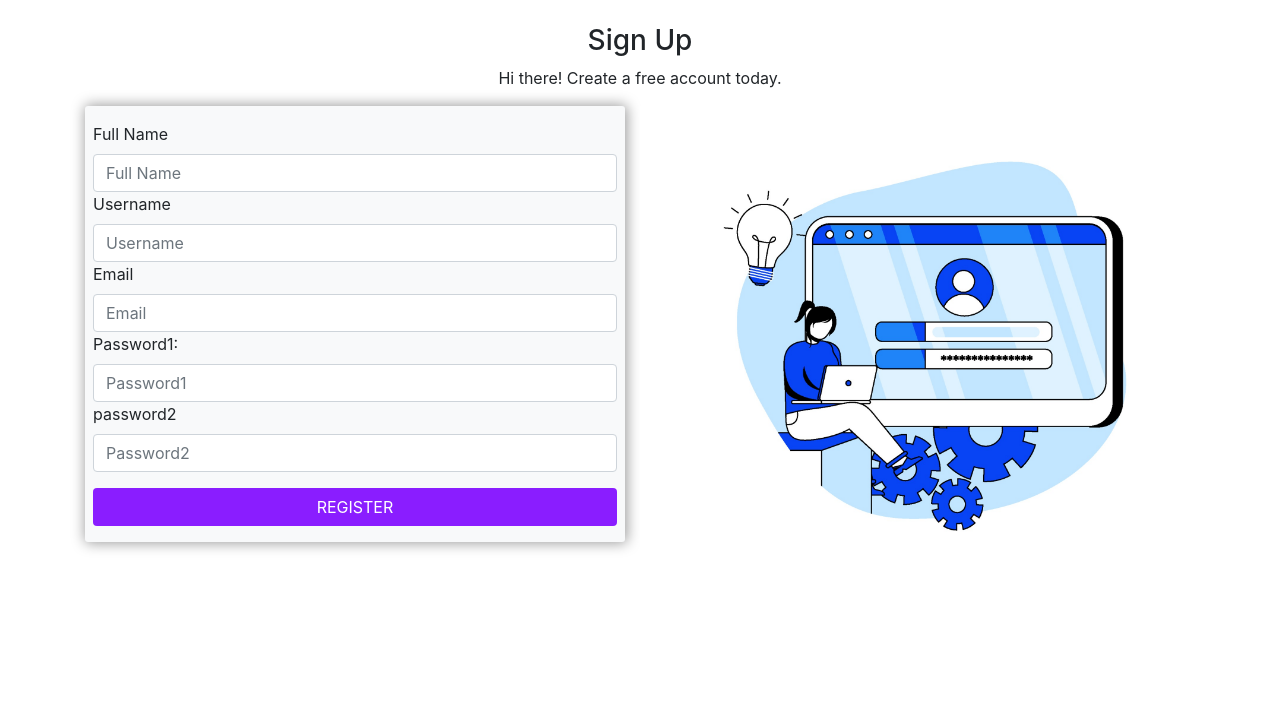
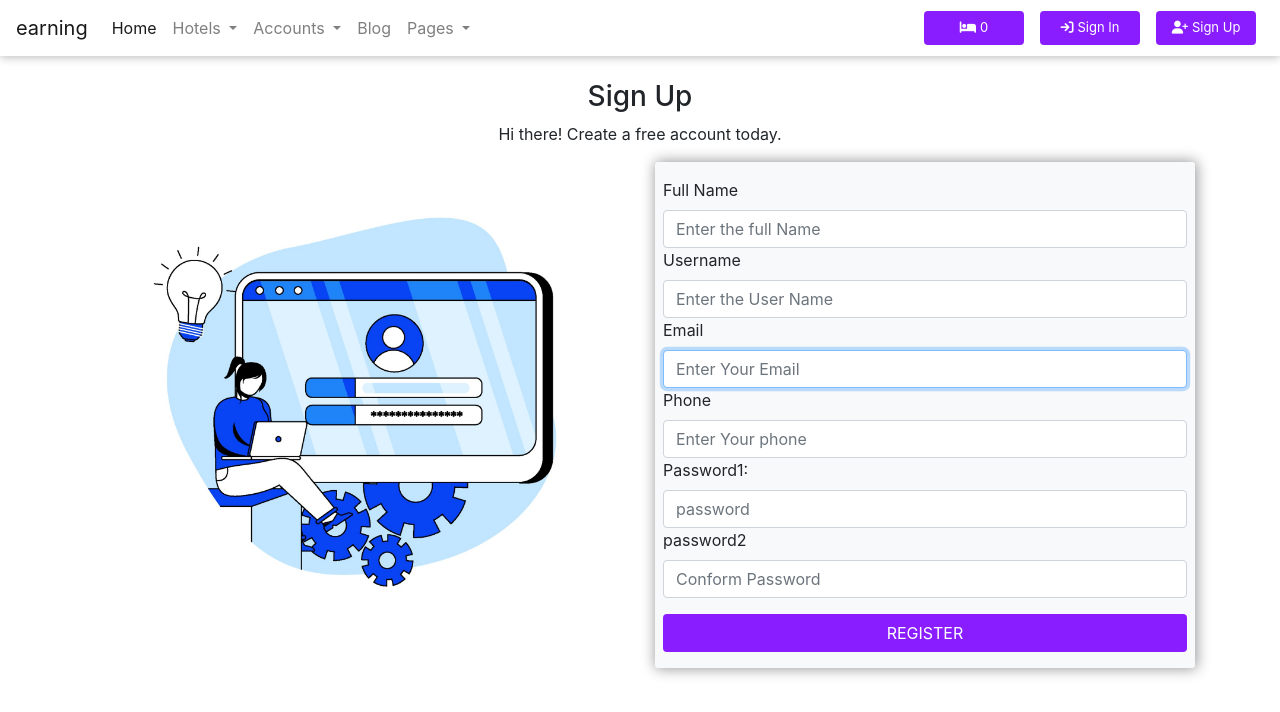
Before and after one commit to Adarsh-oo7/hotel, a Django app: page /user/ in a window 1280 px wide. Shown: the top 712 px of the page. Run offline with Django 5.2, Linux system fonts and the light colour scheme; some libraries are stand-ins or nearby versions.

Commit message:
connection setup in sin up

```diff
--- a/static/css/style.css
+++ b/static/css/style.css
@@ -32,3 +32,27 @@
     background-color: #8A1DFF;
     color: white;
 }
+
+.nav_btn
+{
+background-color: #8A1DFF;
+color: white;
+width: 100px;
+font-size: 13px;
+}
+nav
+{
+    box-shadow: 0px 1px 9px #b7b6b9;
+    border-bottom: 0px solid rgb(161, 158, 158);
+}
+.nav-link
+{
+    color: black;
+}
+.nav-link:focus
+{
+    border: 1px solid white;
+    background-color: rgb(252, 203, 211);
+    border-radius: 3px;
+    color: #8A1DFF !important;
+}
--- a/templates/base/base.html
+++ b/templates/base/base.html
@@ -13,6 +13,61 @@
 
 </head>
 <body>
+    <nav class="navbar navbar-expand-md navbar-light">
+        <a class="navbar-brand" href="#">earning</a>
+        <button class="navbar-toggler" type="button" data-toggle="collapse" data-target="#navbarSupportedContent" aria-controls="navbarSupportedContent" aria-expanded="false" aria-label="Toggle navigation">
+          <span class="navbar-toggler-icon"></span>
+        </button>
+
+        <div class="collapse navbar-collapse" id="navbarSupportedContent">
+          <ul class="navbar-nav mr-auto">
+            <li class="nav-item active">
+              <a class="nav-link" href="#">Home <span class="sr-only">(current)</span></a>
+            </li>
+            <li class="nav-item dropdown">
+              <a class="nav-link dropdown-toggle" href="#" id="navbarDropdown" role="button" data-toggle="dropdown" aria-haspopup="true" aria-expanded="false">
+                Hotels
+              </a>
+              <div class="dropdown-menu" aria-labelledby="navbarDropdown">
+                <a class="dropdown-item" href="#">Action</a>
+                <a class="dropdown-item" href="#">Another action</a>
+                <div class="dropdown-divider"></div>
+                <a class="dropdown-item" href="#">Something else here</a>
+              </div>
+            </li>
+            <li class="nav-item dropdown">
+                <a class="nav-link dropdown-toggle" href="#" id="navbarDropdown" role="button" data-toggle="dropdown" aria-haspopup="true" aria-expanded="false">
+                  Accounts
+                </a>
+                <div class="dropdown-menu" aria-labelledby="navbarDropdown">
+                  <a class="dropdown-item" href="#">Action</a>
+                  <a class="dropdown-item" href="#">Another action</a>
+                  <div class="dropdown-divider"></div>
+                  <a class="dropdown-item" href="#">Something else here</a>
+                </div>
+              </li>
+            <li class="nav-item">
+              <a class="nav-link" href="#">Blog</a>
+            </li>
+            <li class="nav-item dropdown">
+                <a class="nav-link dropdown-toggle" href="#" id="navbarDropdown" role="button" data-toggle="dropdown" aria-haspopup="true" aria-expanded="false">
+                  Pages
+                </a>
+                <div class="dropdown-menu" aria-labelledby="navbarDropdown">
+                  <a class="dropdown-item" href="#">Action</a>
+                  <a class="dropdown-item" href="#">Another action</a>
+                  <div class="dropdown-divider"></div>
+                  <a class="dropdown-item" href="#">Something else here</a>
+                </div>
+              </li>
+          </ul>
+
+            <button class="nav_btn btn mx-2  mx-0 my-sm-0" type="submit"><i class="fa-solid fa-bed pr-1" style="color: #ffffff;"></i>0</button>
+            <button class="nav_btn btn mx-2  my-2 my-sm-0" type="submit"><i class="fa-solid fa-arrow-right-to-bracket pr-1" style="color: #ffffff;"></i>Sign In</button>
+            <button class="nav_btn btn mx-2  my-2 my-sm-0" type="submit"><i class="fa-solid fa-user-plus pr-1" style="color: #ffffff;"></i>Sign Up</button>
+
+        </div>
+      </nav>
     {% block content %}
 
     {% endblock content %}
@@ -28,6 +83,7 @@
     <script src="https://code.jquery.com/jquery-3.3.1.slim.min.js" integrity="sha384-q8i/X+965DzO0rT7abK41JStQIAqVgRVzpbzo5smXKp4YfRvH+8abtTE1Pi6jizo" crossorigin="anonymous"></script>
     <script src="https://cdn.jsdelivr.net/npm/popper.js@1.14.7/dist/umd/popper.min.js" integrity="sha384-UO2eT0CpHqdSJQ6hJty5KVphtPhzWj9WO1clHTMGa3JDZwrnQq4sF86dIHNDz0W1" crossorigin="anonymous"></script>
     <script src="https://cdn.jsdelivr.net/npm/bootstrap@4.3.1/dist/js/bootstrap.min.js" integrity="sha384-JjSmVgyd0p3pXB1rRibZUAYoIIy6OrQ6VrjIEaFf/nJGzIxFDsf4x0xIM+B07jRM" crossorigin="anonymous"></script>
+    <script src="https://kit.fontawesome.com/75da3237a2.js" crossorigin="anonymous"></script>
 
 </body>
 </html>
--- a/templates/userauths/sign-up.html
+++ b/templates/userauths/sign-up.html
@@ -8,41 +8,65 @@
         <p>Hi there! Create a free account today.</p>
     </div>
 
+
+
+
     <div class="container">
         <!--   for the form sign-up  -->
         <div class="row">
+            <div class="col-12 col-sm-6 imgSign">
+
+
+
+            </div>
             <div class="col-12 col-sm-6 ">
+
                 <div class="formSign py-3 px-2 bg-light">
+                    {% if form.errors %}
+                    {% for field in form %}
+                        {% for error in field.errors %}
+                            <div class="alert alert-danger alert-dismissible">
+                                <strong>{{ error|escape }}</strong>
+                                <button type="button" class="close" data-dismiss="alert" aria-label="Close">
+                                    <span aria-hidden="true">&times;</span>
+                                  </button>
+                            </div>
+                        {% endfor %}
+                    {% endfor %}
+                    {% for error in form.non_field_errors %}
+                        <div class="alert alert-danger alert-dismissible">
+                            <strong>{{ error|escape }}</strong>
+                            <button type="button" class="close" data-dismiss="alert" aria-label="Close">
+                                <span aria-hidden="true">&times;</span>
+                              </button>
+                        </div>
+                    {% endfor %}
+                {% endif %}
                 <form action="" method="post">
                     {% csrf_token %}
                     <label for="">Full Name</label>
-                    <input class="form-control" type="text" placeholder="Full Name">
+                {{form.full_name}}
+                    <label for="">Username</label>
+                {{form.username}}
+                    <label for="">Email</label>
+                {{form.email}}
 
-                    <label for="">Username</label>
-                    <input class="form-control" type="text" placeholder="Username">
+                    <label for="">Phone</label>
+                {{form.phone}}
 
-                    <label for="">Email</label>
-                    <input class="form-control" type="email" placeholder="Email">
 
                     <label for="">Password1:</label>
-                    <input class="form-control" type="password" placeholder="Password1">
+                {{form.password1}}
 
                     <label for="">password2</label>
-                    <input class="form-control" type="text" placeholder="Password2">
+                {{form.password2}}
 
                     <button class="btn register-btn btn-block mt-3 " type="submit">REGISTER</button>
                 </form>
             </div>
             </div>
 
-            <div class="col-12 col-sm-6 imgSign">
 
-
-                <!--  for the form  image-->
-                  <!-- <img src=".\signUpImage.jpg" alt=""> -->
-
-
-            </div>
         </div>
     </div>
 
--- a/userauths/forms.py
+++ b/userauths/forms.py
@@ -3,10 +3,13 @@ from django.contrib.auth.forms import UserCreationForm
 from .models import User,Profile
 
 class UserRegisterForm(UserCreationForm):
-    full_name=forms.CharField(widget=forms.TextInput(attrs={'placeholder':"Enter the full Name"}))
-    # username=forms.CharField(widget=forms.TextInput(attrs={'placeholder':"Enter the full Name"}))
-    # full_name=forms.CharField(widget=forms.TextInput(attrs={'placeholder':"Enter the full Name"}))
-    # full_name=forms.CharField(widget=forms.TextInput(attrs={'placeholder':"Enter the full Name"}))
+    full_name=forms.CharField(widget=forms.TextInput(attrs={'placeholder':"Enter the full Name",'class':"form-control"}))
+    username=forms.CharField(widget=forms.TextInput(attrs={'placeholder':"Enter the User Name",'class':'form-control'}))
+    email=forms.CharField(widget=forms.EmailInput(attrs={'placeholder':"Enter Your Email",'class':'form-control'}))
+    phone=forms.CharField(widget=forms.TextInput(attrs={'placeholder':"Enter Your phone",'class':'form-control'}))
+    password1=forms.CharField(widget=forms.PasswordInput(attrs={'placeholder':"password",'class':'form-control'}))
+    password2=forms.CharField(widget=forms.PasswordInput(attrs={'placeholder':"Conform Password",'class':'form-control'}))
+
 
 
     class Meta:
```
Also changed, not shown: db.sqlite3.
